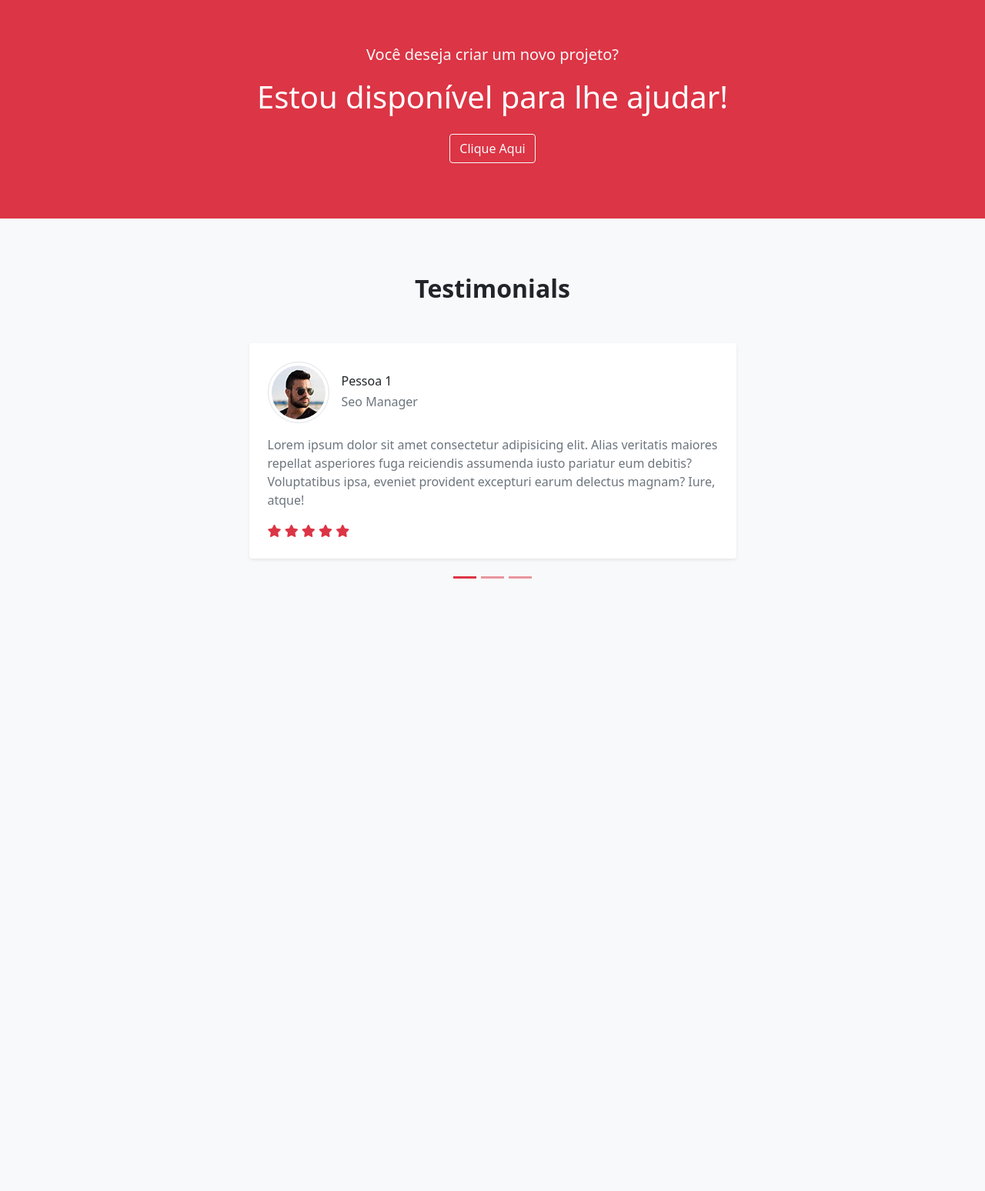
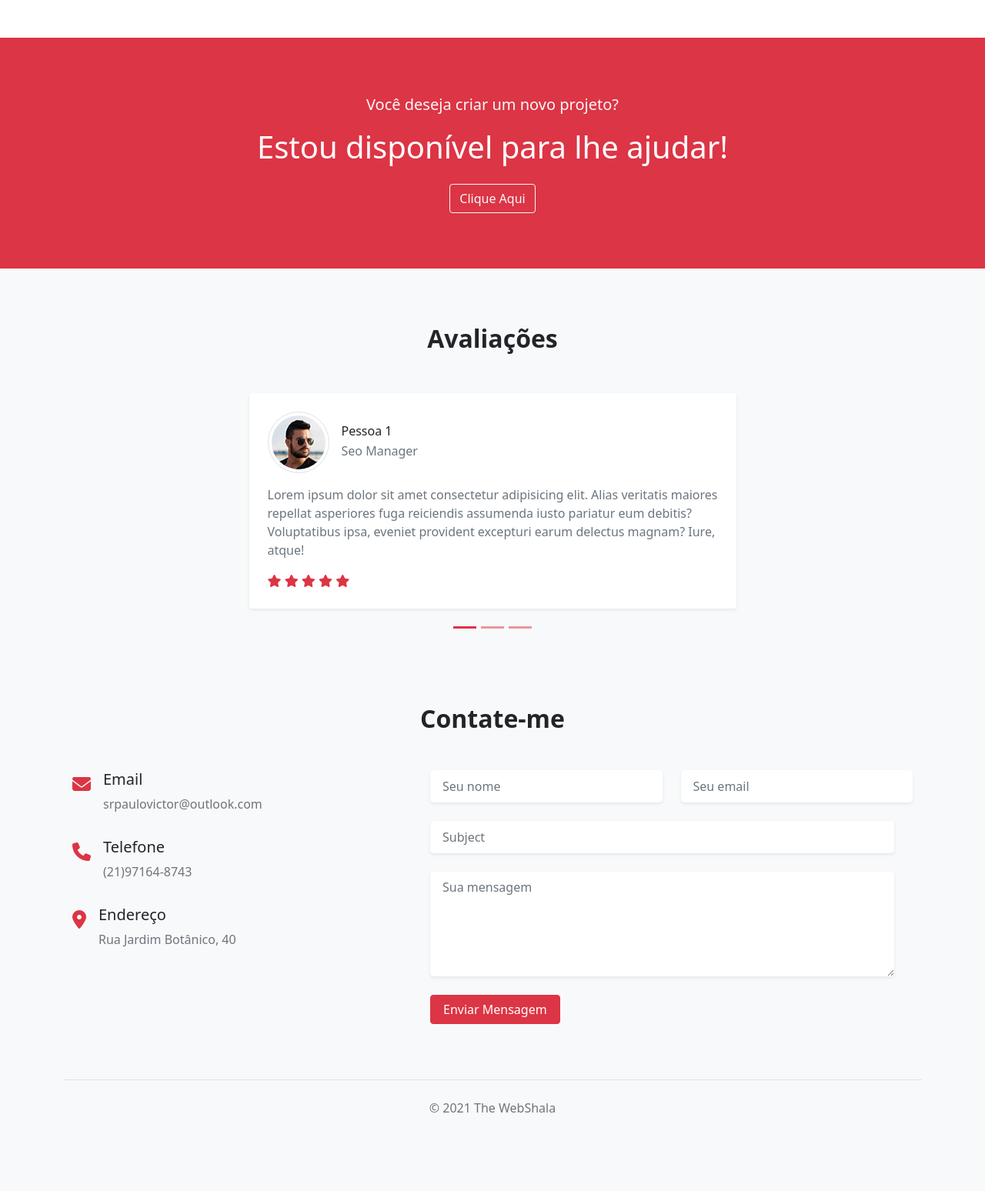
Before and after one commit to pevehdev/portfolio-web, a Flask app: page / in a window 1280 px wide. Shown: the part 2846-4394 px from the top of the page at 77% size. Before the commit the page ends 3598 px from the top, so only its background shows below. Run offline with Flask 3, Linux system fonts and the light colour scheme; some libraries are stand-ins or nearby versions.

Commit message:
Adicionado Link do dashboard em um dos projetos e criado pasta resume

```diff
--- a/templates/index.html
+++ b/templates/index.html
@@ -207,10 +207,10 @@
         <div class="row">
             <div class="col-md-6 col-lg-4">
                 <div class="portfolio-item">
-                    <img src="{{url_for('static', filename='img/portfolio/1.jpg')}}" class="w-100 img-thumbnail"
+                    <img src="{{url_for('static', filename='img/portfolio/crypto.jpg')}}" class="w-100 img-thumbnail"
                         alt="portfolio item">
                     <h3 class="text-capitalize fs-5 my-2">Análise Criptomoedas</h3>
-                    <p class="mb-4"><a href="#" class="text-danger text-decoration-none">Clique Aqui</a></p>
+                    <p class="mb-4"><a href="https://app.powerbi.com/view?r=eyJrIjoiZTNiMDAyNTctZWZmYy00ODNlLWFiZGQtY2FlZGZhYTVjNjQ1IiwidCI6IjRkMGM2ZTEyLWQxZGYtNDJkYy1iNDYyLTc1MjIzNzlmZDM5ZSJ9" class="text-danger text-decoration-none" target="_blank">Clique Aqui</a></p>
                 </div>
             </div>
             <div class="col-md-6 col-lg-4">
@@ -280,7 +280,7 @@
         <div class="row justify-content-center">
             <div class="col-lg-8">
                 <div class="section-tittle text-center">
-                    <h2 class="fw-bold mb-5"> Testimonials</h2>
+                    <h2 class="fw-bold mb-5"> Avaliações</h2>
                 </div>
             </div>
         </div>
@@ -328,7 +328,8 @@
                                         <p class="text-muted m-0">Seo Manager</p>
                                     </div>
                                 </div>
-                            <p class="text-muted mt-3">Lorem ipsum dolor sit amet consectetur adipisicing elit. Alias
+                                <p class="text-muted mt-3">Lorem ipsum dolor sit amet consectetur adipisicing elit.
+                                    Alias
                                     veritatis maiores repellat asperiores fuga reiciendis assumenda iusto pariatur eum
                                     debitis? Voluptatibus ipsa, eveniet provident excepturi earum delectus magnam? Iure,
                                     atque!</p>
@@ -351,7 +352,8 @@
                                         <p class="text-muted m-0">Seo Manager</p>
                                     </div>
                                 </div>
-                            <p class="text-muted mt-3">Lorem ipsum dolor sit amet consectetur adipisicing elit. Alias
+                                <p class="text-muted mt-3">Lorem ipsum dolor sit amet consectetur adipisicing elit.
+                                    Alias
                                     veritatis maiores repellat asperiores fuga reiciendis assumenda iusto pariatur eum
                                     debitis? Voluptatibus ipsa, eveniet provident excepturi earum delectus magnam? Iure,
                                     atque!</p>
@@ -364,11 +366,102 @@
                                 </div>
                             </div>
                             <!-- testi item end  -->
+
+
                         </div>
                     </div>
                 </div>
             </div>
         </div>
+        <!-- Testimonials section end -->
+        <!-- Contact section start -->
+        <section class="contact py-5" id="contact">
+            <div class="container-lg py-4">
+                <div class="row justify-content-center">
+                    <div class="col-lg-8">
+                        <div class="section-tittle text-center">
+                            <h2 class="fw-bold mb-5"> Contate-me</h2>
+                        </div>
+                    </div>
+                </div>
+                <div class="row">
+                    <div class="col-md-5">
+                        <div class="contact-item d-flex mb-3">
+                            <div class="icon fs-4 text-danger">
+                                <i class="fas fa-envelope"></i>
+                            </div>
+                            <div class="text ms-3">
+                                <h3 class="fs-5">Email</h3>
+                                <p class="text-muted">srpaulovictor@outlook.com</p>
+                            </div>
+                        </div>
+                        <div class="contact-item d-flex mb-3">
+                            <div class="icon fs-4 text-danger">
+                                <i class="fas fa-phone"> </i>
+                            </div>
+                            <div class="text ms-3">
+                                <h3 class="fs-5">Telefone</h3>
+                                <p class="text-muted">(21)97164-8743</p>
+                            </div>
+                        </div>
+                        <div class="contact-item d-flex mb-3">
+                            <div class="icon fs-4 text-danger">
+                                <i class="fas fa-map-marker-alt"> </i>
+                            </div>
+                            <div class="text ms-3">
+                                <h3 class="fs-5">Endereço</h3>
+                                <p class="text-muted">Rua Jardim Botânico, 40</p>
+                            </div>
+                        </div>
+                    </div>
+                    <div class="col-md-7">
+                        <div class="contact-form">
+                            <form>
+                                <div class="row">
+                                    <div class="col-lg-6 mb-4">
+                                        <input type="text" placeholder="Seu nome" class="form-control form-control-lg fs-6 border-0 shadow-sm">
+                                    </div>
+                                    <div class="col-lg-6 mb-4">
+                                        <input type="text" placeholder="Seu email" class="form-control form-control-lg fs-6 border-0 shadow-sm">
+                                    </div>
+                                    <div class="row">
+                                        <div class="col-lg-12 mb-4">
+                                            <input type="text" placeholder="Subject" class="form-control form-control-lg fs-6 border-0 shadow-sm">
+                                        </div>
+                                    </div>
+                                    <div class="row">
+                                        <div class="col-lg-12 mb-4">
+                                            <textarea  rows="5" placeholder="Sua mensagem" class="form-control form-control-lg fs-6 border-0 shadow-sm"></textarea>
+                                        </div>
+                                    </div>
+                                    <div class="row">
+                                        <div class="col-lg-12">
+                                            <button type="submit" class="btn btn-danger px-3">Enviar Mensagem</button>
+                                        </div>
+
+                                    </div>
+
+                                </div>
+                            </form>
+                        </div>
+                    </div>
+                </div>
+        </section>
+        <!-- Contact section end -->
+
+        <!-- Footer start -->
+        <footer class="footer border-top py-4">
+            <div class="container-lg">
+                <div class="row">
+                    <div class="col-lg-12">
+                        <p class="m-0 text-center text-muted">&copy; 2021 The WebShala</p>
+                    </div>
+                </div>
+            </div>
+        </footer>
+        <!-- Footer end -->
+
+
 
 </section>
 
```
Lines whose indentation alone changed are shown as unchanged.
